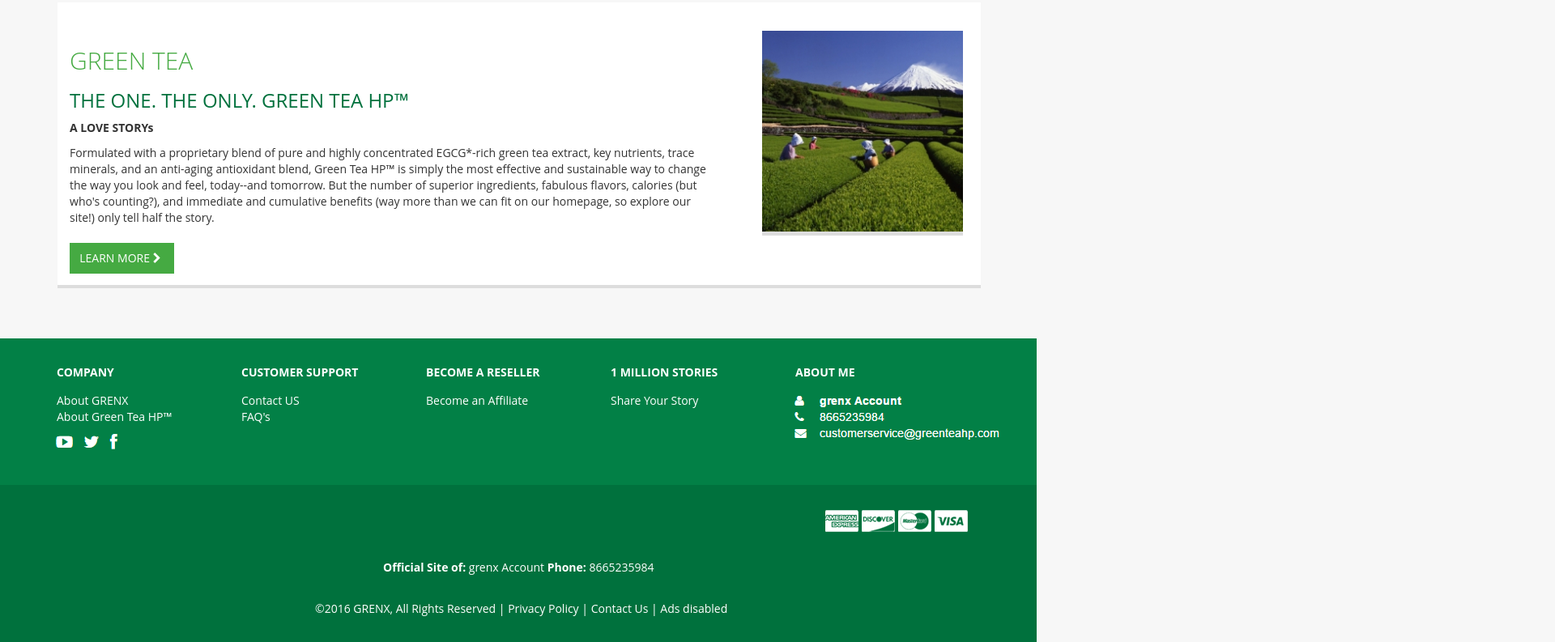
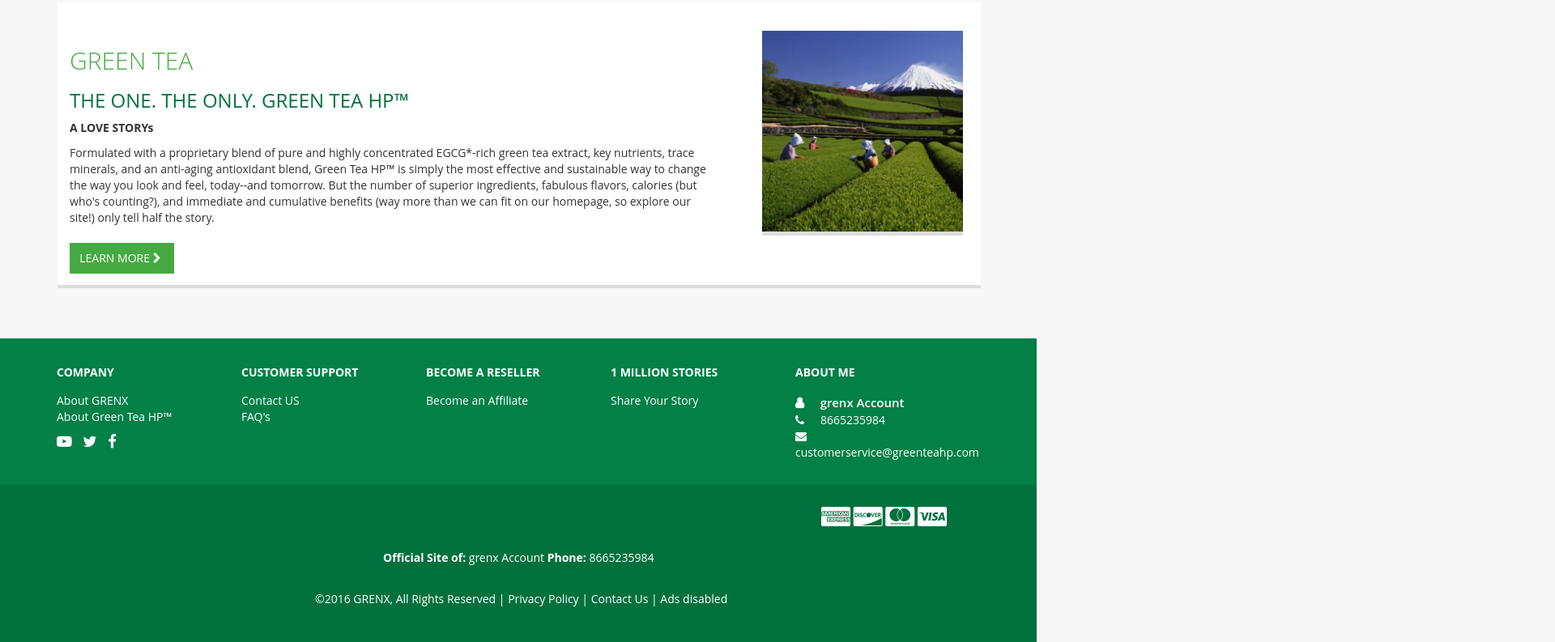
Before and after one commit to bolenton/greenteabs, a plain HTML site: page index.html in a window 1280 px wide. Shown: the part 865-1658 px from the top of the page at 81% size, 1920 px wide, since content can reach past the window. Drawn offline with nearby package versions, Linux system fonts and the light colour scheme.

Commit message:
removed images

```diff
--- a/css/styles.css
+++ b/css/styles.css
@@ -146,7 +146,7 @@ dropdown-menu .sub-menu {
      z-index: 1001;
 }
 
-.nav2{
+.nav2-caps{
     text-transform: uppercase;
 }
 
@@ -326,6 +326,10 @@ dropdown-menu .sub-menu {
     margin-top: 1px;
 }
 
+.social-handles i{
+    padding-right: 10px;
+}
+
 .customer-menu{
     margin-right: 25px;
 }
@@ -339,15 +343,24 @@ dropdown-menu .sub-menu {
     margin-right: 33px
 }
 
-.about-menu img{
+.about-menu{
     position: absolute;
-    margin-left: -6px;
+    display: inline-block;
+}
+
+.about-menu i{
+    padding-right: 20px;
+}
+
+.li-text {
+    font-weight: 600;
+    font-size: 15px;
 
 }
 
 .about-menu h5{
     padding-bottom: 0;
-    margin-bottom: 2px;
+    margin-bottom: 12px;
 }
 /* First footer ends*/
 
@@ -356,11 +369,13 @@ dropdown-menu .sub-menu {
     height: 194px;
 }
 
-#second-footer a img {
+#second-footer .cards {
     margin-top: 25px;
     position: relative;
     left: 944px;
 }
+
+
 
 .bot-para1 {
     width: 35%;
--- a/index.html
+++ b/index.html
@@ -3,7 +3,7 @@
 <html>
 
 <head>
-    <title>Index - Grenx Inc</title>
+    <title>Grenx Inc - Home</title>
     <meta charset="utf-8">
     <meta http-equiv="X-UA-Compatible" content="IE=edge">
     <meta name="viewport" content="width=device-width, initial-scale=1">
@@ -25,9 +25,9 @@
                 <ul class="nav navbar-nav navbar-right">
                     <li><a href="#">Contact Us</a></li>
                     <li class="divider-vertical"></li>
-                    <li><a href="#"><i class="fa fa-youtube-play"></i></a></li>
-                    <li><a href="#"><i class="fa fa-twitter"></i></a></li>
-                    <li><a href="#"><i class="fa fa-facebook"></i></a></li>
+                    <li><a href="#"><i class="fa fa-youtube-play fa-lg"></i></a></li>
+                    <li><a href="#"><i class="fa fa-twitter fa-lg"></i></a></li>
+                    <li><a href="#"><i class="fa fa-facebook fa-lg"></i></a></li>
                     <li class="divider-vertical"></li>
                     <li><a href="#"><i class="fa fa-shopping-cart"></i> Cart</a></li>
                     <li class="divider-vertical"></li>
@@ -54,9 +54,8 @@
                         <span class="icon-bar"></span>
                         <span class="icon-bar"></span>
                     </button>
-
                 </div>
-                <div class="collapse navbar-collapse" id="bs-example-navbar-collapse-1">
+                <div class="collapse navbar-collapse nav2-caps" id="bs-example-navbar-collapse-1">
                     <ul class="nav navbar-nav navbar-right">
                         <li><a href="#" class="visible-xs">Home</a></li>
                         <li><a href="#">Shop</a></li>
@@ -96,17 +95,6 @@
                 </div>
             </div>
         </nav>
-
-
-
-
-
-
-
-
-
-
-
     </header>
 
     <main>
@@ -179,17 +167,14 @@
                     <div class="col-sm-2 company-menu">
                         <h5>Company</h5>
                         <ul>
-                            <a href="">
-                                <li>About GRENX</a>
-                            </li>
-                            </a>
-                            <a href="">
-                                <li>About Green Tea HP™</li>
-                            </a>
-                            <a href="">
-                                <li><img src="assets/images/bottom-social.PNG" /></li>
-                            </a>
+                            <li><a href="">About GRENX</a></li>
+                            <li><a href="">About Green Tea HP™</a></li>
                         </ul>
+                        <div class="social-handles">
+                            <a href=""><i class="fa fa-youtube-play fa-lg"></i></a>
+                            <a href=""><i class="fa fa-twitter fa-lg"></i></a>
+                            <a href=""><i class="fa fa-facebook fa-lg"></i></a>
+                        </div>
                     </div>
                     <div class="col-sm-2 customer-menu">
                         <h5>Customer Support</h5>
@@ -211,7 +196,7 @@
                         </ul>
                     </div>
                     <div class="col-sm-2 million-menu">
-                        <h5>1 MILLION STORIES</h5>
+                        <h5>1 Million Stories</h5>
                         <ul>
                             <a href="">
                                 <li>Share Your Story</li>
@@ -219,8 +204,12 @@
                         </ul>
                     </div>
                     <div class="col-sm-2 about-menu">
-                        <h5>ABOUT ME</h5>
-                        <img src="assets/images/contact.PNG" />
+                        <h5>About Me</h5>
+                        <ul>
+                            <li class="li-text"><i class="fa fa-user li-text"></i>grenx Account</li>
+                            <li><i class="fa fa-phone"></i>8665235984</li>
+                            <li><i class="fa fa-envelope"></i>customerservice@greenteahp.com</li>
+                        </ul>
                     </div>
                 </div>
 
@@ -229,8 +218,13 @@
 
         <div id="second-footer" class="primary-background">
             <div class="container">
+                <div class="cards">
+                    <a href=""><i class="fa fa-cc-amex fa-2x"></i></a>
+                    <a href=""><i class="fa fa-cc-discover fa-2x"></i></a>
+                    <a href=""><i class="fa fa-cc-mastercard fa-2x"></i></a>
+                    <a href=""><i class="fa fa-cc-visa fa-2x"></i></a>
+                </div>
 
-                <a href=""><img src="assets/images/visa.PNG" /></a>
                 <div>
                     <p class="bot-para1">
                         <b>Official Site of:</b> grenx Account <b>Phone:</b> 8665235984
```
